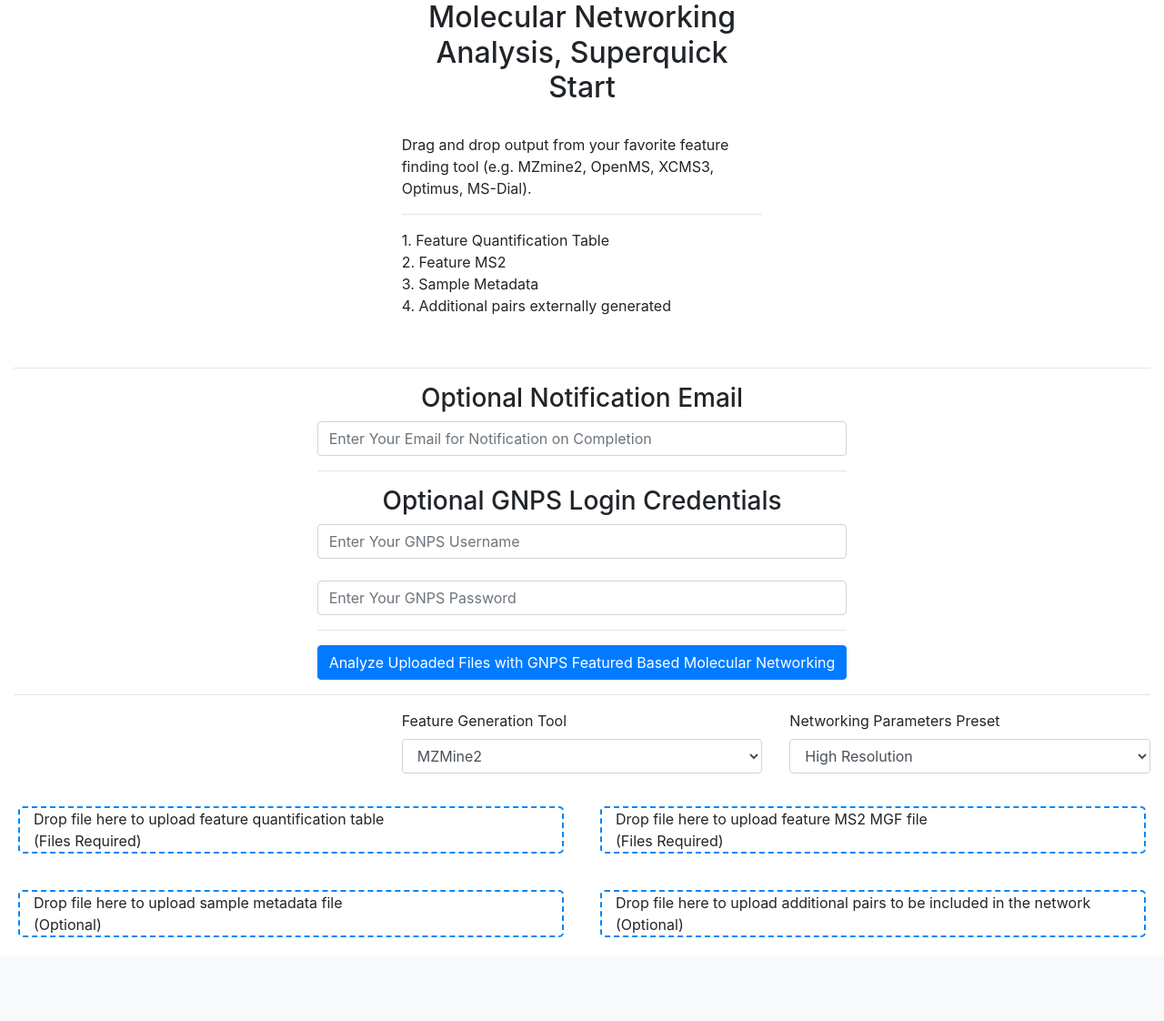
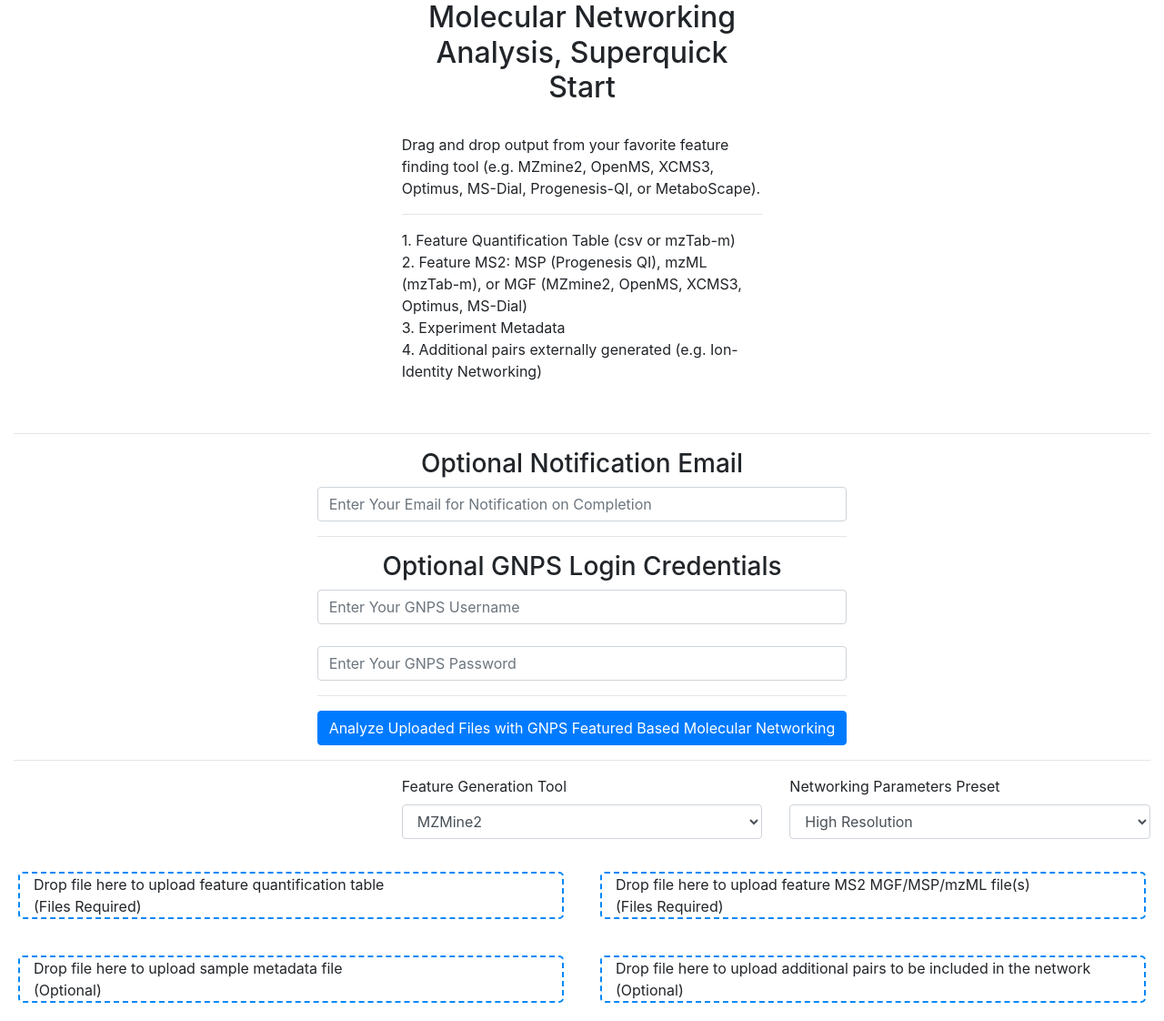
Before and after one commit to mwang87/GNPS_quickstart, a Flask app: page /featurebasednetworking in a window 1280 px wide. Shown: the part 155-1277 px from the top of the page at 91% size. Before the commit the page ends 1185 px from the top, so only its background shows below. Run offline with Flask 2, Linux system fonts and the light colour scheme; some libraries are stand-ins or nearby versions.

Commit message:
updating input form

```diff
--- a/templates/featurebasednetworking.html
+++ b/templates/featurebasednetworking.html
@@ -18,15 +18,15 @@
               <div class="col-sm"></div>
               <div class="col-sm">
                       <p>
-                        Drag and drop output from your favorite feature finding tool (e.g. MZmine2, OpenMS, XCMS3, Optimus, MS-Dial).
+                        Drag and drop output from your favorite feature finding tool (e.g. MZmine2, OpenMS, XCMS3, Optimus, MS-Dial, Progenesis-QI, or MetaboScape).
                         <hr>
-                        1. Feature Quantification Table
+                        1. Feature Quantification Table (csv or mzTab-m)
                         <br>
-                        2. Feature MS2
+                        2. Feature MS2: MSP (Progenesis QI), mzML (mzTab-m), or MGF (MZmine2, OpenMS, XCMS3, Optimus, MS-Dial)
                         <br>
-                        3. Sample Metadata
+                        3. Experiment Metadata
                         <br>
-                        4. Additional pairs externally generated
+                        4. Additional pairs externally generated (e.g. Ion-Identity Networking)
                         <br>
                         <br>
                       </p>
@@ -66,10 +66,10 @@
                             <option value="MZMINE2">MZMine2</option>
                             <option value="OPENMS">OpenMS</option>
                             <option value="MSDIAL">MS-Dial</option>
-                            <option value="XCMS">XMCS</option>
+                            <option value="XCMS">XCMS3</option>
                             <option value="OPTIMUS">Optimus</option>
-                            <option value="METABOSCAPE">Metaboscape</option>
-                            <option value="PROGENESIS">Progenesis</option>
+                            <option value="METABOSCAPE">MetaboScape</option>
+                            <option value="PROGENESIS">Progenesis QI</option>
                         </select>
                     </div>
                 </div>
@@ -90,7 +90,7 @@
                     </div>
                 </div>
                 <div class="dropzone col-md" id="featurems2">
-                    <div class="dz-message">Drop file here to upload feature MS2 MGF file <br> (Files Required)
+                    <div class="dz-message">Drop file here to upload feature MS2 MGF/MSP/mzML file(s) <br> (Files Required)
                     </div>
                 </div>
             </div>
```
